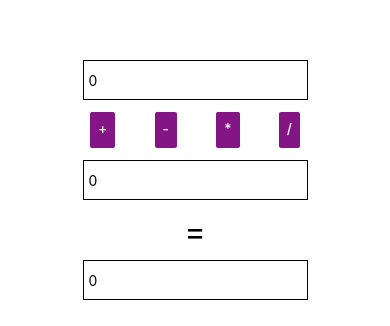
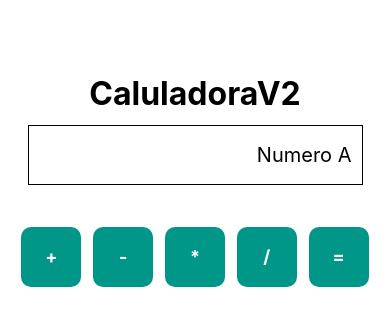
Before and after one commit to jmollericon/react-native-course, a React Native app: screen / in a window 390 px wide. Shown: the part 242-568 px from the top of the page. Built offline with nearby package versions, Linux system fonts and the light colour scheme.

Commit message:
implementatio of CalculadoraV2

```diff
--- a/App.js
+++ b/App.js
@@ -2,12 +2,12 @@
 import React from 'react';
 import { StyleSheet, Text, View } from 'react-native';
 
-import Calculadora from './Calculadora';
+import CalculadoraV2 from './src/components/CalculadoraV2';
 
 export default function App() {
   return (
     <View style={styles.container}>
-      <Calculadora />
+      <CalculadoraV2 />
       <StatusBar style="auto" />
     </View>
   );
--- a/Calculadora.js
+++ /dev/null
@@ -1,97 +0,0 @@
-import React, {useState} from "react";
-import { View, Text, TextInput, StyleSheet, Button } from "react-native";
-
-export default function Calculadora(){
-    const [numeroA, setNumeroA] = useState(0);
-    const [numeroB, setNumeroB] = useState(0);
-    const [numeroR, setNumeroR] = useState(0);
-    const onChangeNumberA = (valor) =>{
-        console.log(valor)
-        if(valor !== ""){
-            setNumeroA(parseInt(valor))
-        }else{
-            setNumeroA(valor);
-        }
-    }
-    const onChangeNumberB = (valor) =>{
-        console.log(valor)
-        if(valor !== ""){
-            setNumeroB(parseInt(valor))
-        }else{
-            setNumeroB(valor);
-        }
-    }
-    const onChangeNumberR = (valor) =>{
-        console.log(valor)
-        setNumeroR(valor)
-    }
-    const operar = (tipo) =>{
-        switch (tipo) {
-          case "+":
-            setNumeroR(numeroA + numeroB);
-            break;
-          case "-":
-            setNumeroR(numeroA - numeroB);
-            break;
-          case "*":
-            setNumeroR(numeroA * numeroB);
-            break;
-          case "/":
-            setNumeroR(numeroA / numeroB);
-            break;
-
-        }
-    }
-    return (
-      <View>
-        <TextInput
-          style={styles.input}
-          value={numeroA}
-          onChangeText={onChangeNumberA}
-          placeholder="Numero A"
-
-        />
-        <View
-          style={{
-            flexDirection: "row",
-            flex: 1,
-            justifyContent: "space-around",
-            height: 10,
-          }}
-        >
-          <Button onPress={() => operar("+")} title="+" color="#841584" />
-          <Button onPress={() => operar("-")} title="-" color="#841584" />
-          <Button onPress={() => operar("*")} title="*" color="#841584" />
-          <Button onPress={() => operar("/")} title="/" color="#841584" />
-        </View>
-        <TextInput
-          style={styles.input}
-          value={numeroB}
-          onChangeText={onChangeNumberB}
-          placeholder="Numero B"
-
-        />
-        <View
-          style={{ flexDirection: "row", flex: 1, justifyContent: "center" }}
-        >
-          <Text style={{ fontSize: 32 }}>=</Text>
-        </View>
-        <TextInput
-          style={styles.input}
-          value={numeroR}
-          placeholder="Resultado"
-
-        />
-      </View>
-    );
-
-}
-
-const styles = StyleSheet.create({
-  input: {
-    height: 40,
-    margin: 12,
-    paddingLeft: 5,
-    borderWidth: 1,
-  },
-});
--- /dev/null
+++ b/src/components/ButtonCustom.js
@@ -0,0 +1,42 @@
+import React from "react";
+import {View, Text, TouchableOpacity, StyleSheet} from "react-native";
+const ButtonCustom = (props) =>{
+    const {
+    textButton="boton",
+    onPress
+} = props;
+    return (
+        <TouchableOpacity
+            style={styles.appButtonContainer}
+            onPress={onPress}
+        >
+
+            <Text style={styles.appButtonText}>{textButton}</Text>
+        </TouchableOpacity>
+
+    )
+}
+const styles = StyleSheet.create({
+    container:{
+        flex: 1
+    },
+    appButtonContainer: {
+    elevation: 8,
+    backgroundColor: "#009688",
+    borderRadius: 10,
+    paddingVertical: 10,
+    paddingHorizontal: 12,
+    width: 60,
+    height:60,
+    justifyContent:"center"
+  },
+  appButtonText: {
+    fontSize: 18,
+    color: "#fff",
+    fontWeight: "bold",
+    alignSelf: "center",
+
+  }
+
+})
+export default ButtonCustom;
--- /dev/null
+++ b/src/components/CalculadoraV2.js
@@ -0,0 +1,93 @@
+import React, {useState} from "react";
+import {View, Text, StyleSheet, TextInput, TouchableOpacity} from "react-native";
+//custom components
+import ButtonCustom from "./ButtonCustom";
+
+
+const CalculadoraV2 = () =>{
+    const [numeroA, setNumeroA] = useState('');
+    const [numeroB, setNumeroB] = useState('');
+    const [numeroR, setNumeroR] = useState('');
+    const [textDisplay, setTextDisplay] = useState(numeroA);
+    const [operador, setOperador] = useState('')
+    const [placeHolder, setPlaceHolder] = useState("Numero A")
+
+    const onChangeDisplay = (valor) =>{
+        if(operador == ''){
+            setNumeroA(parseInt(valor))
+            setTextDisplay(valor);
+           setPlaceHolder("Numero A")
+        }else {
+            setNumeroB(parseInt(valor))
+            setTextDisplay(valor)
+        }
+        console.log("onChangeDisplahy valor", valor)
+    }
+
+    const operar = (operador) =>{
+        console.log("operar")
+        setPlaceHolder("Numero B")
+        setTextDisplay('');
+        setOperador(operador);
+    }
+
+    const resultado = () =>{
+
+          switch(operador){
+            case '+': setTextDisplay((numeroA + numeroB).toString());  break;
+        }
+    }
+
+
+
+    return (
+        <View style={styles.container}>
+            <Text style={styles.title}>CaluladoraV2</Text>
+            <TextInput
+                style={styles.input}
+                value={textDisplay}
+                onChangeText={onChangeDisplay}
+                placeholder={placeHolder}
+
+            />
+            <View style={styles.containerButtons}>
+                <ButtonCustom textButton="+" onPress={() => operar('+')}/>
+                <ButtonCustom textButton="-"/>
+                <ButtonCustom textButton="*"/>
+                <ButtonCustom textButton="/"/>
+                <ButtonCustom textButton="=" onPress={() => resultado()}/>
+            </View>
+
+        </View>
+    )
+
+}
+
+const styles = StyleSheet.create({
+    container:{
+        paddingHorizontal: 5
+    },
+    title:{
+        textAlign:'center',
+        fontSize:32,
+        fontWeight:'bold'
+    },
+    input:{
+        borderColor: 'black',
+        textAlign:'right',
+        borderWidth:1,
+        paddingLeft: 10,
+        paddingRight: 10,
+        height: 60,
+        margin:12,
+        fontSize:20
+    },
+    containerButtons:{
+        marginTop:30,
+        flexDirection:"row",
+        justifyContent:"space-around"
+    }
+
+})
+
+export default CalculadoraV2;
```
